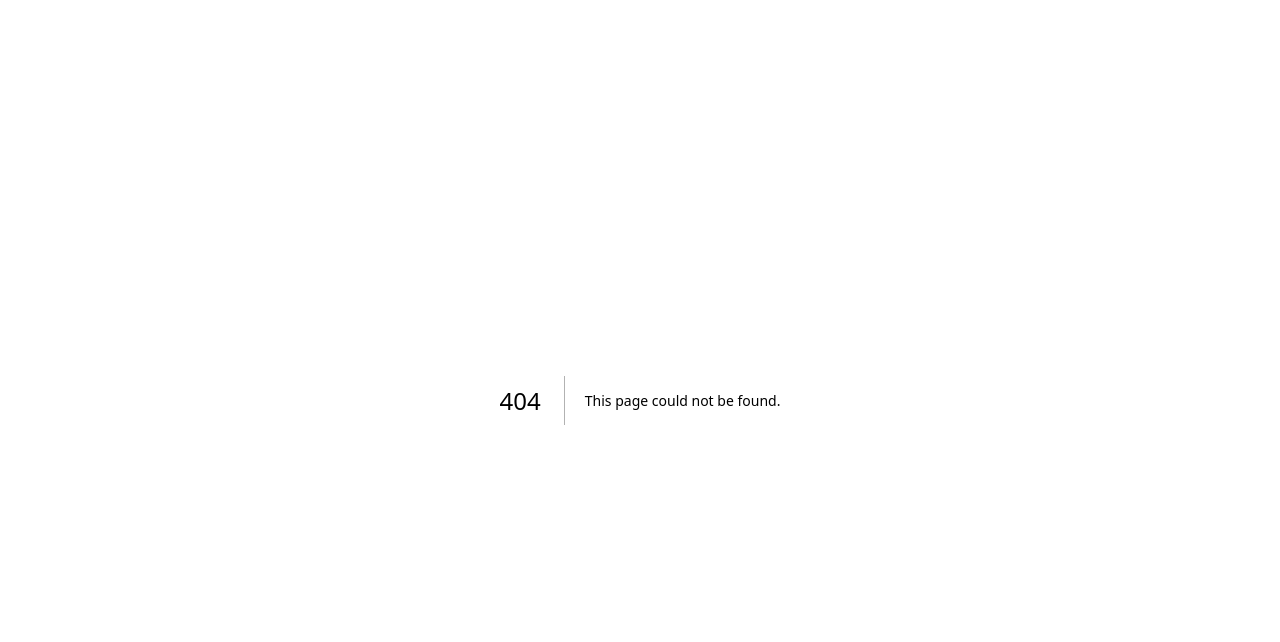
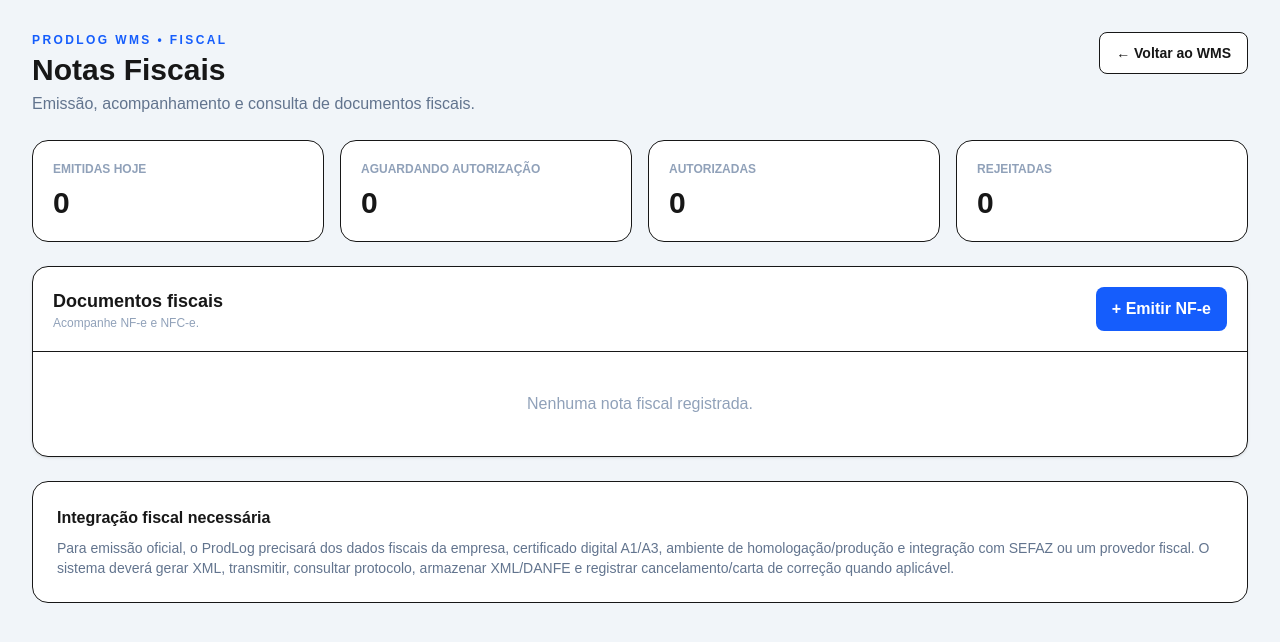
Before and after one commit to eng-xitao/prodlog-wms, a Next.js app: page /fiscal/notas-fiscais in a window 1280 px wide. Before the commit this address had no page. Shown: the top 642 px of the page. Built offline with nearby package versions, Linux system fonts and the light colour scheme.

Commit message:
feat: add electronic invoice workflow screen

```diff
--- /dev/null
+++ b/app/fiscal/notas-fiscais/page.tsx
@@ -0,0 +1,15 @@
+'use client';
+import { useState } from 'react';
+
+export default function NotasFiscais(){
+ const [modal,setModal]=useState(false); const [status,setStatus]=useState('');
+ const [form,setForm]=useState({tipo:'NF-e',cliente:'',natureza:'Venda',serie:'1',numero:'',valor:''});
+ const emitir=()=>{if(!form.cliente||!form.valor){setStatus('Preencha cliente e valor.');return}setStatus('NF-e preparada para autorização. A emissão oficial depende do certificado digital e integração com SEFAZ/provedor fiscal.');setModal(false)};
+ return <main className="min-h-screen bg-slate-100 p-4 sm:p-8"><div className="max-w-7xl mx-auto space-y-6"><div className="flex flex-col sm:flex-row sm:justify-between gap-4"><div><div className="text-xs uppercase tracking-[.2em] text-blue-600 font-bold">ProdLog WMS • Fiscal</div><h1 className="text-3xl font-black mt-1">Notas Fiscais</h1><p className="text-slate-500 mt-1">Emissão, acompanhamento e consulta de documentos fiscais.</p></div><a href="/" className="border bg-white px-4 py-2.5 rounded-lg text-sm font-semibold h-fit">← Voltar ao WMS</a></div>
+ {status&&<div className="bg-amber-50 border border-amber-200 text-amber-800 rounded-xl p-4 text-sm">{status}</div>}
+ <div className="grid grid-cols-2 xl:grid-cols-4 gap-4">{[['Emitidas hoje','0'],['Aguardando autorização','0'],['Autorizadas','0'],['Rejeitadas','0']].map(x=><div key={x[0]} className="bg-white border rounded-2xl p-5"><div className="text-xs uppercase text-slate-400 font-semibold">{x[0]}</div><div className="text-3xl font-black mt-2">{x[1]}</div></div>)}</div>
+ <section className="bg-white border rounded-2xl shadow-sm overflow-hidden"><div className="p-5 border-b flex justify-between items-center"><div><h2 className="font-bold text-lg">Documentos fiscais</h2><p className="text-xs text-slate-400">Acompanhe NF-e e NFC-e.</p></div><button onClick={()=>setModal(true)} className="bg-blue-600 text-white px-4 py-2.5 rounded-lg font-semibold">+ Emitir NF-e</button></div><div className="p-10 text-center text-slate-400">Nenhuma nota fiscal registrada.</div></section>
+ <section className="bg-white border rounded-2xl p-6"><h2 className="font-bold">Integração fiscal necessária</h2><p className="text-sm text-slate-500 mt-2">Para emissão oficial, o ProdLog precisará dos dados fiscais da empresa, certificado digital A1/A3, ambiente de homologação/produção e integração com SEFAZ ou um provedor fiscal. O sistema deverá gerar XML, transmitir, consultar protocolo, armazenar XML/DANFE e registrar cancelamento/carta de correção quando aplicável.</p></section>
+ {modal&&<div className="fixed inset-0 z-50 bg-black/50 flex items-center justify-center p-4"><div className="bg-white rounded-2xl w-full max-w-2xl p-6"><div className="flex justify-between"><h2 className="text-xl font-bold">Emitir NF-e</h2><button onClick={()=>setModal(false)} className="text-2xl">×</button></div><div className="grid sm:grid-cols-2 gap-4 mt-5">{[['cliente','Cliente'],['natureza','Natureza da operação'],['serie','Série'],['numero','Número'],['valor','Valor total']].map(([k,l])=><label key={k} className="text-sm font-medium text-slate-600">{l}<input value={(form as any)[k]} onChange={e=>setForm({...form,[k]:e.target.value})} className="mt-1 w-full border rounded-lg px-3 py-2.5" /></label>)}</div><div className="mt-5 bg-slate-50 rounded-lg p-3 text-xs text-slate-500">Este protótipo prepara a operação. A autorização oficial não será simulada.</div><div className="flex justify-end gap-2 mt-6"><button onClick={()=>setModal(false)} className="border px-4 py-2 rounded-lg">Cancelar</button><button onClick={emitir} className="bg-blue-600 text-white px-4 py-2 rounded-lg font-semibold">Preparar NF-e</button></div></div></div>}
+ </div></main>
+}
```
